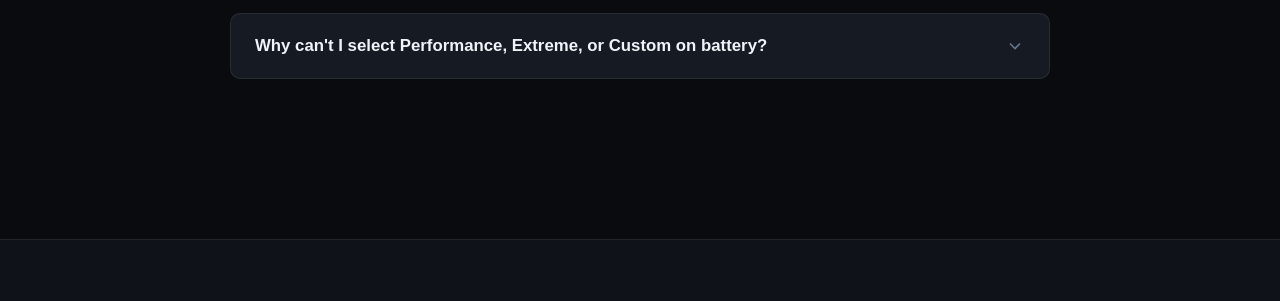
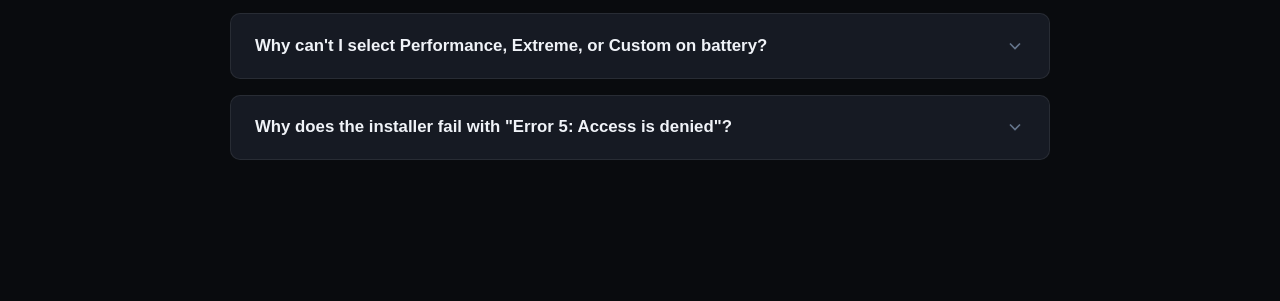
Before and after one commit to LenovoLegionToolkit-Team/LenovoLegionToolkit-Team.github.io, a plain HTML site: page index.html in a window 1280 px wide. Shown: the part 8003-8304 px from the top of the page. Drawn offline with Linux system fonts and the light colour scheme; no server answers.

Commit message:
Added FAQ entry for the installer failing with Error 5

```diff
--- a/index.html
+++ b/index.html
@@ -657,6 +657,18 @@
             </div>
           </div>
 
+          <div class="faq-item">
+            <button class="faq-question" aria-expanded="false">
+              <span>Why does the installer fail with "Error 5: Access is denied"?</span>
+              <svg width="20" height="20" viewBox="0 0 24 24" fill="none" stroke="currentColor" stroke-width="2">
+                <polyline points="6 9 12 15 18 9"></polyline>
+              </svg>
+            </button>
+            <div class="faq-answer">
+              <p>That message comes from the installer bootstrap, not from Lenovo Legion Toolkit. Setup unpacks its own files into a temporary folder under <code>%LOCALAPPDATA%\Temp</code> named like <code>is-XXXXX.tmp</code> before any application code runs, so the error means Windows refused to create that folder. Copy the installer to a plain local folder such as your Downloads folder (<code>%USERPROFILE%\Downloads</code>) and run it again, and confirm that <code>%LOCALAPPDATA%\Temp</code> exists, that your account can create a folder inside it, and that security software is not blocking writes there.</p>
+            </div>
+          </div>
+
         </div>
 
       </div>
```
